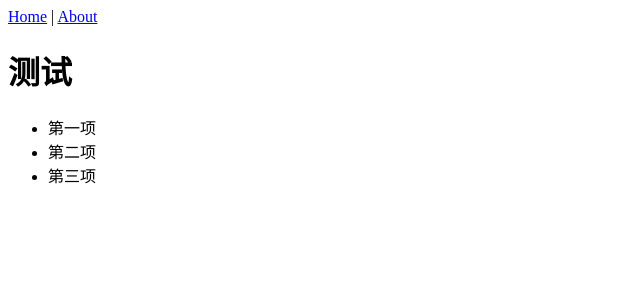
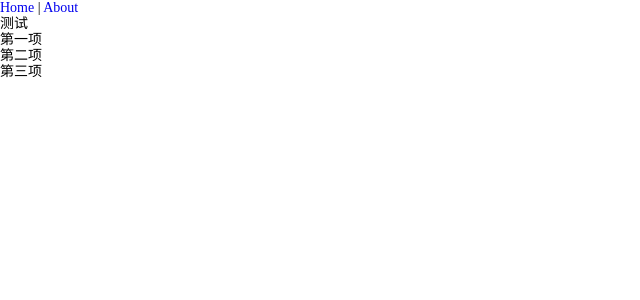
Before and after one commit to xiaolu2333/vue3-admin, a Vue app: page /#/ in a window 1280 px wide. Shown: the top 300 px of the page, without its empty margins (0-640 px from the left). Built offline with nearby package versions, Linux system fonts and the light colour scheme.

Commit message:
项目初始化配置：重置浏览器默认样式。

```diff
--- a/src/styles/main.scss
+++ b/src/styles/main.scss
@@ -1,3 +1,6 @@
+// 导入重置后的浏览器默认样式
+@import "./normalize.scss";
+
 body {
   //background-color: rgba(167, 66, 185, 0.86);
 }
--- /dev/null
+++ b/src/styles/normalize.scss
@@ -0,0 +1,380 @@
+/*! normalize.css v8.0.1 | MIT License | github.com/necolas/normalize.css */
+
+/* Document
+   ========================================================================== */
+
+/**
+ * 1. Correct the line height in all browsers.
+ * 2. Prevent adjustments of font size after orientation changes in iOS.
+ */
+/* div的默认样式不存在padding和margin为0的情况*/
+html, body, span, applet, object, iframe,
+h1, h2, h3, h4, h5, h6, p, blockquote, pre,
+a, abbr, acronym, address, big, cite, code,
+del, dfn, em, img, ins, kbd, q, s, samp,
+small, strike, strong, sub, sup, tt, var,
+b, u, i, center,
+dl, dt, dd, ol, ul,
+fieldset, form, legend,
+table, caption, tbody, tfoot, thead, tr, th, td,
+article, aside, canvas, details, embed,
+figure, figcaption, footer, header, hgroup,
+menu, nav, output, ruby, section, summary,
+time, mark, audio, video {
+  margin: 0;
+  padding: 0;
+  font-size: 100%;
+  font: inherit;
+  vertical-align: baseline;
+}
+
+/* HTML5 display-role reset for older browsers */
+article, aside, details, figcaption, figure,
+footer, header, hgroup, menu, nav, section {
+  display: block;
+}
+
+html {
+  line-height: 1.15; /* 1 */
+  -webkit-text-size-adjust: 100%; /* 2 */
+}
+
+/* Sections
+   ========================================================================== */
+
+/**
+ * Remove the margin in all browsers.
+ */
+
+body {
+  margin: 0;
+  font-family: 'Microsoft YaHei';
+  font-size: 14px;
+}
+
+/**
+ * Render the `main` element consistently in IE.
+ */
+
+main {
+  display: block;
+}
+
+/**
+ * Correct the font size and margin on `h1` elements within `section` and
+ * `article` contexts in Chrome, Firefox, and Safari.
+ */
+
+
+/* Grouping content
+   ========================================================================== */
+
+/**
+ * 1. Add the correct box sizing in Firefox.
+ * 2. Show the overflow in Edge and IE.
+ */
+
+hr {
+  box-sizing: content-box; /* 1 */
+  height: 0; /* 1 */
+  overflow: visible; /* 2 */
+}
+
+/**
+ * 1. Correct the inheritance and scaling of font size in all browsers.
+ * 2. Correct the odd `em` font sizing in all browsers.
+ */
+
+pre {
+  font-family: monospace, monospace; /* 1 */
+  font-size: 1em; /* 2 */
+}
+
+/* Text-level semantics
+   ========================================================================== */
+
+/**
+ * Remove the gray background on active links in IE 10.
+ */
+
+a {
+  background-color: transparent;
+  text-decoration: none;
+}
+
+
+/**
+ * 1. Remove the bottom border in Chrome 57-
+ * 2. Add the correct text decoration in Chrome, Edge, IE, Opera, and Safari.
+ */
+
+abbr[title] {
+  border-bottom: none; /* 1 */
+  text-decoration: underline; /* 2 */
+  text-decoration: underline dotted; /* 2 */
+}
+
+/**
+ * Add the correct font weight in Chrome, Edge, and Safari.
+ */
+
+b,
+strong {
+  font-weight: bolder;
+}
+
+/**
+ * 1. Correct the inheritance and scaling of font size in all browsers.
+ * 2. Correct the odd `em` font sizing in all browsers.
+ */
+
+code,
+kbd,
+samp {
+  font-family: monospace, monospace; /* 1 */
+  font-size: 1em; /* 2 */
+}
+
+/**
+ * Add the correct font size in all browsers.
+ */
+
+small {
+  font-size: 80%;
+}
+
+/**
+ * Prevent `sub` and `sup` elements from affecting the line height in
+ * all browsers.
+ */
+
+sub,
+sup {
+  font-size: 75%;
+  line-height: 0;
+  position: relative;
+  vertical-align: baseline;
+}
+
+sub {
+  bottom: -0.25em;
+}
+
+sup {
+  top: -0.5em;
+}
+
+/* Embedded content
+   ========================================================================== */
+
+/**
+ * Remove the border on images inside links in IE 10.
+ */
+
+img {
+  display: block;
+  border-style: none;
+}
+
+/* Forms
+   ========================================================================== */
+
+/**
+ * 1. Change the font styles in all browsers.
+ * 2. Remove the margin in Firefox and Safari.
+ */
+
+button,
+input,
+optgroup,
+select,
+textarea {
+  font-family: inherit; /* 1 */
+  font-size: 100%; /* 1 */
+  line-height: 1.15; /* 1 */
+  margin: 0; /* 2 */
+}
+
+/**
+ * Show the overflow in IE.
+ * 1. Show the overflow in Edge.
+ */
+
+button,
+input { /* 1 */
+  overflow: visible;
+}
+
+/**
+ * Remove the inheritance of text transform in Edge, Firefox, and IE.
+ * 1. Remove the inheritance of text transform in Firefox.
+ */
+
+button,
+select { /* 1 */
+  text-transform: none;
+}
+
+/**
+ * Correct the inability to style clickable types in iOS and Safari.
+ */
+
+button,
+[type="button"],
+[type="reset"],
+[type="submit"] {
+  -webkit-appearance: button;
+}
+
+/**
+ * Remove the inner border and padding in Firefox.
+ */
+
+button::-moz-focus-inner,
+[type="button"]::-moz-focus-inner,
+[type="reset"]::-moz-focus-inner,
+[type="submit"]::-moz-focus-inner {
+  border-style: none;
+  padding: 0;
+}
+
+/**
+ * Restore the focus styles unset by the previous rule.
+ */
+
+button:-moz-focusring,
+[type="button"]:-moz-focusring,
+[type="reset"]:-moz-focusring,
+[type="submit"]:-moz-focusring {
+  outline: 1px dotted ButtonText;
+}
+
+/**
+ * Correct the padding in Firefox.
+ */
+
+fieldset {
+  padding: 0.35em 0.75em 0.625em;
+}
+
+/**
+ * 1. Correct the text wrapping in Edge and IE.
+ * 2. Correct the color inheritance from `fieldset` elements in IE.
+ * 3. Remove the padding so developers are not caught out when they zero out
+ *    `fieldset` elements in all browsers.
+ */
+
+legend {
+  box-sizing: border-box; /* 1 */
+  color: inherit; /* 2 */
+  display: table; /* 1 */
+  max-width: 100%; /* 1 */
+  padding: 0; /* 3 */
+  white-space: normal; /* 1 */
+}
+
+/**
+ * Add the correct vertical alignment in Chrome, Firefox, and Opera.
+ */
+
+progress {
+  vertical-align: baseline;
+}
+
+/**
+ * Remove the default vertical scrollbar in IE 10+.
+ */
+
+textarea {
+  overflow: auto;
+}
+
+/**
+ * 1. Add the correct box sizing in IE 10.
+ * 2. Remove the padding in IE 10.
+ */
+
+[type="checkbox"],
+[type="radio"] {
+  box-sizing: border-box; /* 1 */
+  padding: 0; /* 2 */
+}
+
+/**
+ * Correct the cursor style of increment and decrement buttons in Chrome.
+ */
+
+[type="number"]::-webkit-inner-spin-button,
+[type="number"]::-webkit-outer-spin-button {
+  height: auto;
+}
+
+/**
+ * 1. Correct the odd appearance in Chrome and Safari.
+ * 2. Correct the outline style in Safari.
+ */
+
+[type="search"] {
+  -webkit-appearance: textfield; /* 1 */
+  outline-offset: -2px; /* 2 */
+}
+
+/**
+ * Remove the inner padding in Chrome and Safari on macOS.
+ */
+
+[type="search"]::-webkit-search-decoration {
+  -webkit-appearance: none;
+}
+
+/**
+ * 1. Correct the inability to style clickable types in iOS and Safari.
+ * 2. Change font properties to `inherit` in Safari.
+ */
+
+::-webkit-file-upload-button {
+  -webkit-appearance: button; /* 1 */
+  font: inherit; /* 2 */
+}
+
+/* Interactive
+   ========================================================================== */
+
+/*
+ * Add the correct display in Edge, IE 10+, and Firefox.
+ */
+
+details {
+  display: block;
+}
+
+/*
+ * Add the correct display in all browsers.
+ */
+
+summary {
+  display: list-item;
+}
+
+/* Misc
+   ========================================================================== */
+
+/**
+ * Add the correct display in IE 10+.
+ */
+
+template {
+  display: none;
+}
+
+/**
+ * Add the correct display in IE 10.
+ */
+
+[hidden] {
+  display: none;
+}
+
+ul, li {
+  list-style: none;
+}
```
